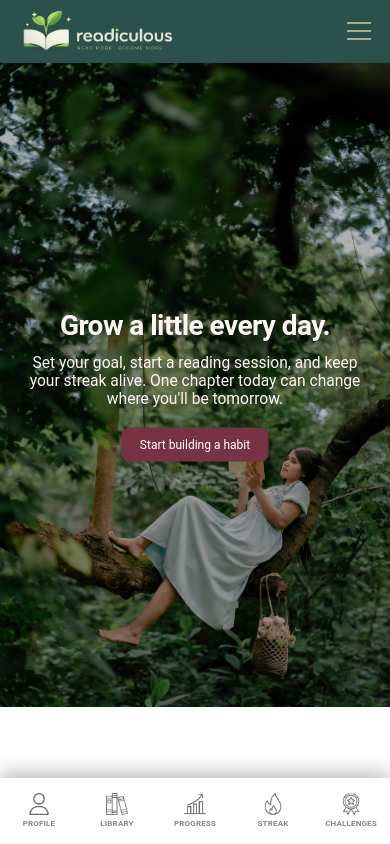
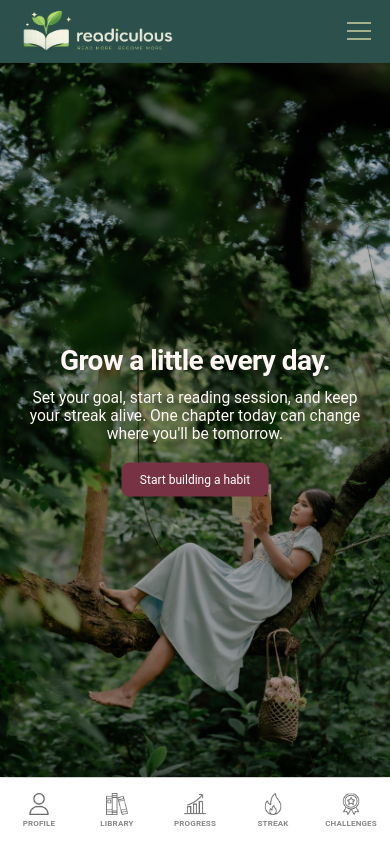
Before and after one commit to mervekindan/readiculous, a React (Vite) app in the folder app/: page / in a window 390 px wide. Built offline with nearby package versions, Linux system fonts and the light colour scheme; no server answers.

Commit message:
Fix gap below hero image on mobile

```diff
--- a/app/src/components/HomePage/HomePage.css
+++ b/app/src/components/HomePage/HomePage.css
@@ -56,6 +56,7 @@
 @media (max-width: 768px) {
   .hero {
     background-position: center;
+    min-height: calc(100vh - 130px);
   }
 
   .hero-content {
```
